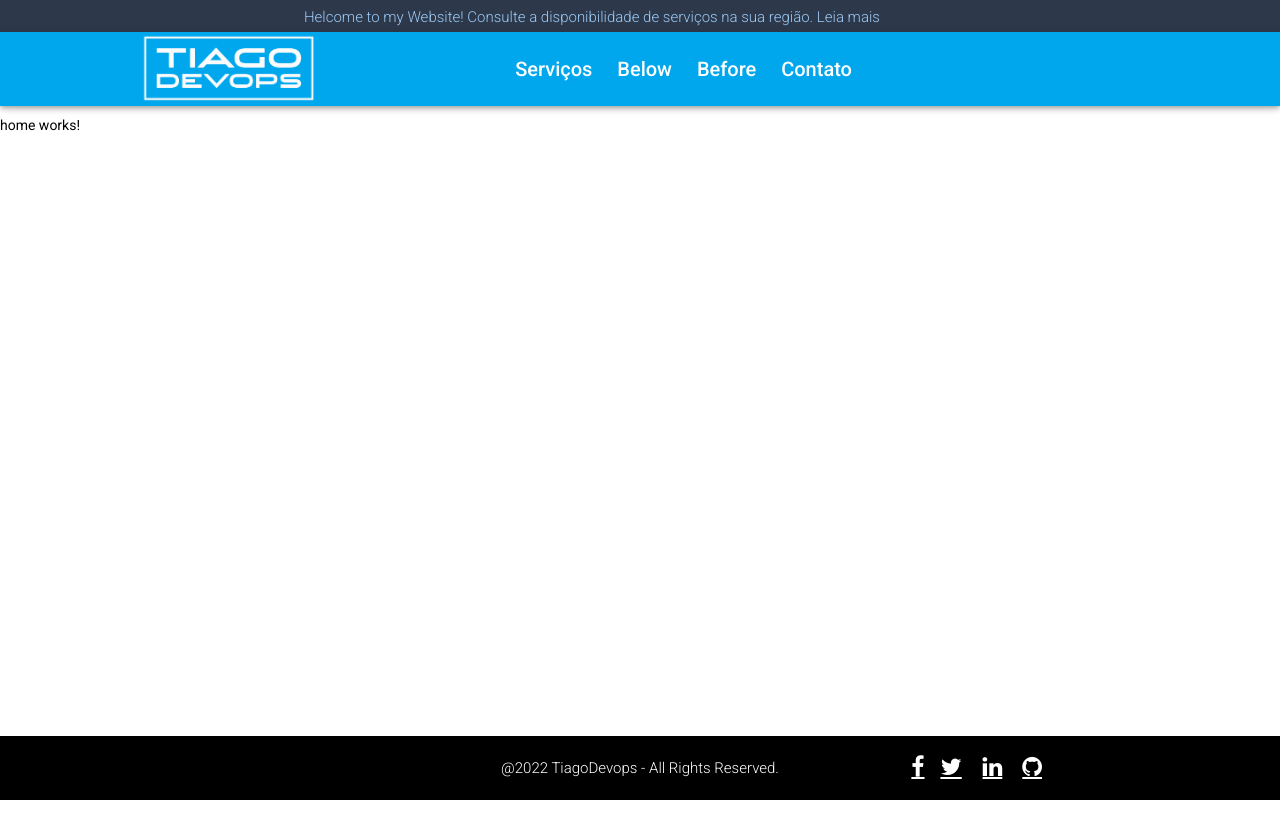
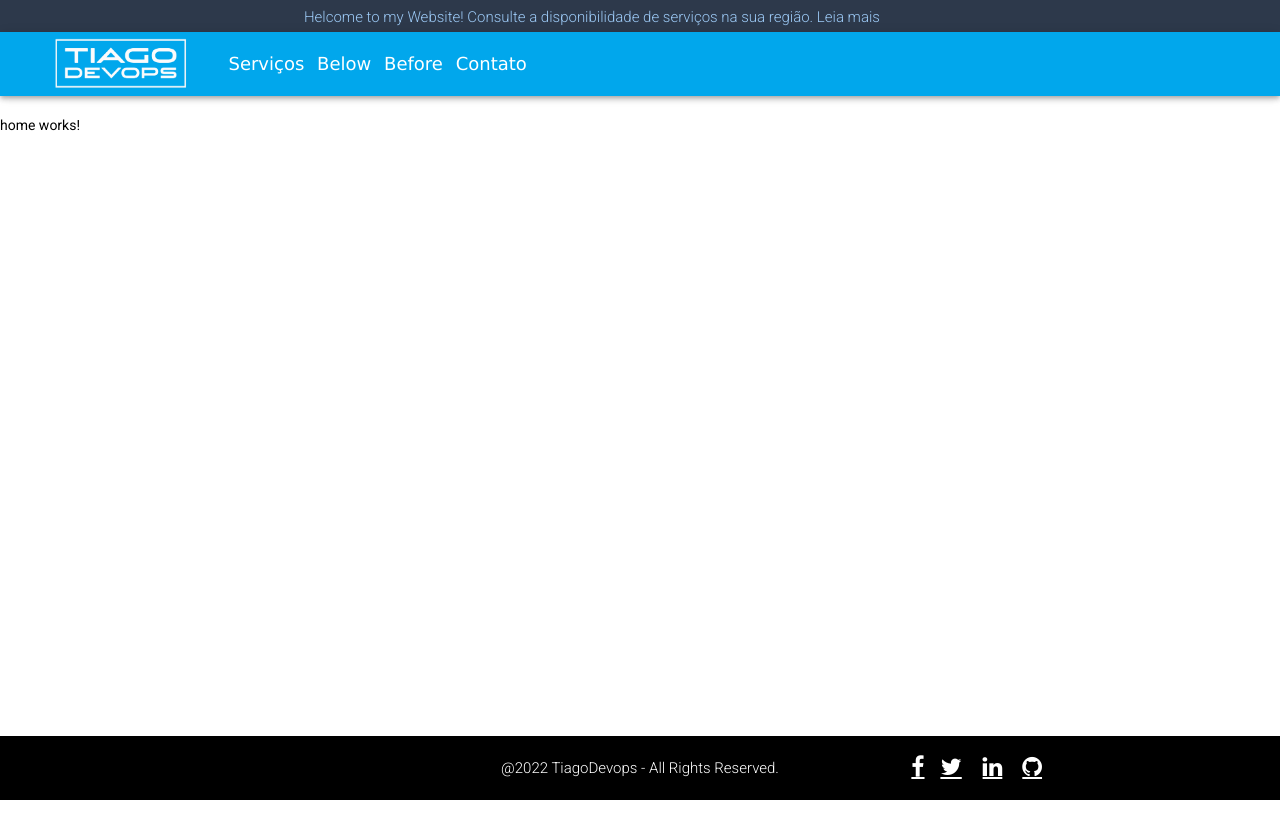
Before and after one commit to realTiagoJames/TiagoDevops-Frontend, an Angular app: page / in a window 1280 px wide. Shown: the top 838 px of the page. Built offline with nearby package versions, Linux system fonts and the light colour scheme.

Commit message:
Alinhamento logo e menu

```diff
--- a/src/app/components/templates/menu/menu.component.css
+++ b/src/app/components/templates/menu/menu.component.css
@@ -18,18 +18,18 @@
 }
 .tarja2 {
   background-color:  #01a7ec;
-  height: 4.6rem;
+  height: 4.0rem;
   width: 100%;
   position: fixed;
   top: 2rem;
 }
 .logoContainer {
-  width: 28%;
-  padding-left: 10%;
+  width: 13%;
+  padding-left: 3%;
 }
 .imglogo{
   position: relative;
-  width: 50%;
+  width: 135px;
   padding-top: 1.5rem;
   padding-bottom: 1rem;
 }
@@ -37,18 +37,31 @@
   display: inline;
 }
 .menu-1{
-padding-left: 2%;
+padding-left: 0.8rem;
 cursor: pointer;
+font-weight: normal;
+font-size: 18px;
+font-family: 'Lucida Sans', 'Lucida Sans Regular', 'Lucida Grande', 'Lucida Sans Unicode', Geneva, Verdana, sans-serif;
 }
 .menu-2{
-  padding-left: 2%;
+  padding-left: 0.8rem;
   cursor: pointer;
+  font-weight: normal;
+  font-size: 18px;
+  font-family: 'Lucida Sans', 'Lucida Sans Regular', 'Lucida Grande', 'Lucida Sans Unicode', Geneva, Verdana, sans-serif;
+
   }
 .menu-3{
-padding-left: 2%;
-cursor: pointer;
+  padding-left: 0.8rem;
+  cursor: pointer;
+  font-weight: normal;
+  font-size: 18px;
+  font-family: 'Lucida Sans', 'Lucida Sans Regular', 'Lucida Grande', 'Lucida Sans Unicode', Geneva, Verdana, sans-serif;
 }
 .menu-4{
-  padding-left: 2%;
+  padding-left: 0.8rem;
   cursor: pointer;
+  font-weight: normal;
+  font-size: 18px;
+  font-family: 'Lucida Sans', 'Lucida Sans Regular', 'Lucida Grande', 'Lucida Sans Unicode', Geneva, Verdana, sans-serif;
   }
--- a/src/app/components/templates/menu/menu.component.html
+++ b/src/app/components/templates/menu/menu.component.html
@@ -40,7 +40,7 @@
          <button mat-menu-item>Item 2</button>
          </mat-menu>
       </div>
-      <div class="menu-3">
+      <div class="menu-4">
         <a mat-button [matMenuTriggerFor]="afterMenu">Contato</a>
          <mat-menu #afterMenu="matMenu" xPosition="before">
          <button mat-menu-item>Item 1</button>
```
